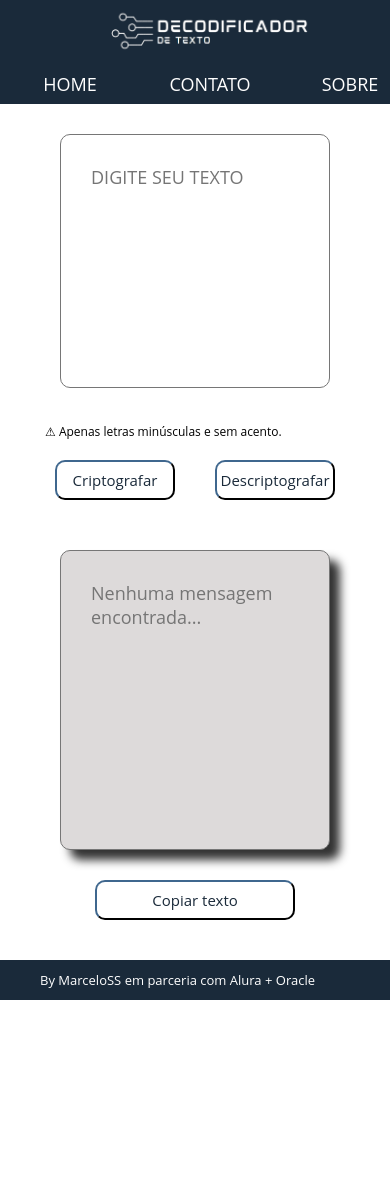
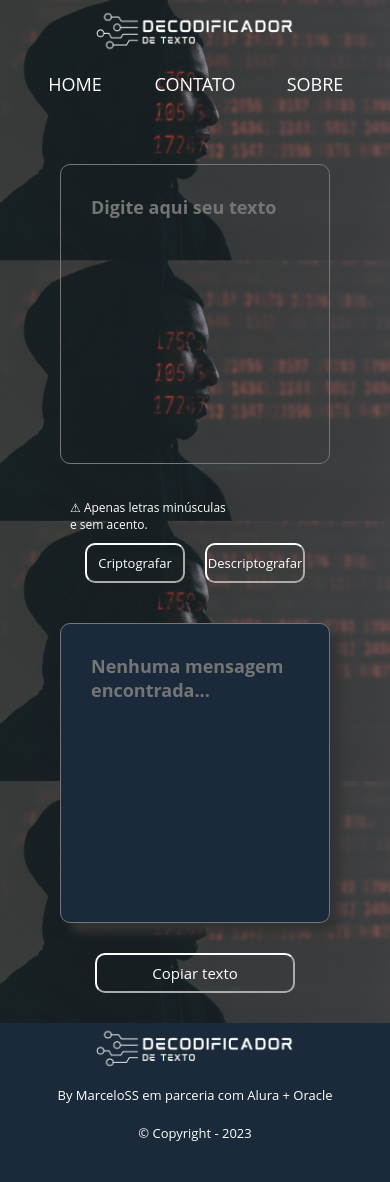
Before and after one commit to marcelossilvaa/decodificador_alura, a plain HTML site: page index.html in a window 390 px wide. Before the commit the page ends 1000 px from the top, so only its background shows below. Drawn offline with Linux system fonts and the light colour scheme.

Commit message:
Atualização

```diff
--- a/contato.css
+++ b/contato.css
@@ -4,19 +4,26 @@
     box-sizing: border-box;
     font-family: 'Open Sans', sans-serif;
 }
+body {
+    background-image: url(./Logos/section-background.jpg);
+    background-size: 100%;
+    width: 100%;
+}
 
 /* Título ---------------*/
 .barra{
+    position: relative;
+    width: 940px;
+    margin: 0 auto;
+
     color: rgb(255, 255, 255);
-    background-color: #1a2a3a;
     display: flex;
     align-items:center;
     justify-content:space-between ;
-    padding: 5px 40px;
+    padding: 10px 40px;
 }
 .logo1{
     width: 350px;
-
 }
 
 .btntitulo{
@@ -36,7 +43,6 @@
 .divbotoes{
     display: flex;
     gap: 40px;
-
 }
 
 .divbotoes :hover{
@@ -45,7 +51,7 @@
 /* Menu --------------------------------*/
 .menu{
     color: #ffffff;
-    height: 380px;
+    height: 650px;
     display:flex;
     align-items: center;
     justify-content: center;
@@ -71,6 +77,7 @@
     flex-direction: column;
 }
 .logomarca{
+    color: #ffffff;
     margin: 5px;
     width: 60px;
     justify-content: space-between;
@@ -87,16 +94,32 @@
     font-size: 13px;
     color: white;
     background-color: #1a2a3a;
-    display: flex;
-    align-items:center;
-    justify-content:space-between ;
+
     padding: 0px 40px;
     width: 100%;
-    height: 60px;
+    height: auto;
     position: absolute;
 }
+.footer-descricao{
+    display: flex;
+    flex-direction: column;
+    align-items: center;
+    margin-bottom: 30px;
+}
+.footer-descricao-dados{
+    padding: 10px;
+}
 
+/*----------------------------------------- RESPONSIVIDADE */
 
+@media (min-width: 1250px){
+    .barra{
+        width: 1200px;
+    }
+    .section{
+        width: 1200px;
+    }
+}
 
 @media (max-width: 730px){
     .menu{
--- a/index.html
+++ b/index.html
@@ -5,12 +5,12 @@
     <meta http-equiv="X-UA-Compatible" content="IE=edge">
     <meta name="viewport" content="width=device-width, initial-scale=1.0">
     <link rel="stylesheet" href="inicio.css">
-    <title>Decodificador de Textoo</title>
+    <title>Decodificador de Texto</title>
 </head>
 <body>
     <header class="barra">
         <a href="index.html" class=""><img src="LogoDecodificador.png" alt="img-1" class="logo1"></a>
-        <div class="divbotoes">
+        <div class="botoesbarra">
             <a href="index.html"><button class="btntitulo">Home</button></a>
             <a href="contato.html"><button class="btntitulo">Contato</button></a>
             <a href="l1nq.com/ksZnB"><button class="btntitulo">Sobre</button></a>
@@ -18,13 +18,12 @@
     </header>
 
     <main class="section">
-            <div class="divmenu">
-                <div>
-                    <textarea name="texto1" id="txt1" cols="60" rows="8" placeholder="DIGITE SEU TEXTO" class="texto1"></textarea>
+            <div>
+                <div class="divmenu">
+                    <textarea name="texto1" id="txt1" cols="60" rows="10" placeholder="Digite aqui seu texto" class="texto1"></textarea>
                     <dd class="descricao">⚠ Apenas letras minúsculas e sem acento.</dd>
                 </div>
-
-                <div class="botoes">
+                <div class="botoesmenu">
                     <button class="btn" onclick="btnEncriptar()">Criptografar</button>
                     <button class="btn" onclick="btnDesencriptar()">Descriptografar</button>
                 </div>
@@ -39,7 +38,11 @@
             </div>
     </main>
     <footer class="footer">
-        By MarceloSS em parceria com Alura + Oracle
+        <div class="footer-descricao">
+            <img src="LogoDecodificador.png" alt="" class="logo-footer">
+            <p class="footer-descricao-dados">By MarceloSS em parceria com Alura + Oracle</p>
+            <p class="footer-descricao-dados">© Copyright - 2023</p>
+        </div>
     </footer>
 
 
--- a/inicio.css
+++ b/inicio.css
@@ -4,21 +4,26 @@
     box-sizing: border-box;
     font-family: 'Open Sans', sans-serif;
 }
-html, body{
-    height: 100%;
+body {
+    background-image: url(./Logos/section-background.jpg);
+    background-size: 100%;
+    width: 100%;
 }
 
 /* Título ---------------*/
 .barra{
+    position: relative;
+    width: 940px;
+    margin: 0 auto;
+
     color: rgb(255, 255, 255);
-    background-color: #1a2a3a;
     display: flex;
     align-items:center;
     justify-content:space-between ;
     padding: 10px 40px;
 }
 .logo1{
-    width: 350px;
+    width: 400px;
 }
 
 .btntitulo{
@@ -35,108 +40,123 @@ html, body{
     transition: 0.4s;
 }
 
-.divbotoes{
+.botoesbarra{
     display: flex;
     gap: 40px;
+}
+
+.botoesbarra :hover{
+    border-bottom: 2px solid #ffffff;
+}
+
+/* Seção -----------------------------------------------------------------------------------*/
+.section{
+    position: relative;
+    width: 940px;
+    height: 820px;
+    margin: 0 auto;
+    box-sizing: border-box;
+    display: flex;
+    margin-top: 30px;
+
+
+}
+/* Menu 1 --------------------------------*/
+.divmenu{
+    width: 60%;
+}
+.botoesmenu{
+    display: flex;
+    align-items: center;
+    justify-content: center;
 
 }
 
-.divbotoes :hover{
-    border-bottom: 2px solid #ffffff;
+.botoesmenu :hover{
+    background-color: #1a2a3a;
+    border-color: #1a2a3a;
+    font-size: 17px;
+}
+.botoesmenu :active{
+    background-color: transparent;
+    border-color: #dddada;
 }
 
-
-
-/* Seção -----------------------------------------------------------------------------------*/
-/* Menu 1 --------------------------------*/
-.section{
-    position: relative;
-    width: 100%;
-    display: grid;
-    grid-template-columns: 1fr 500px;
-    background-color: rgb(255, 255, 255);
-    padding-bottom: 2.5rem;
-}
-
-.divmenu{
-    position:relative;
-    margin: 35px;
-    padding: 10px;
-    background-color: rgb(255, 255, 255);
-    display: flex;
-    flex-wrap: wrap;
-    justify-content: center;
-
-
-    transition: 0.5s;
-    cursor: pointer;
-}
-.botoes{
-    display: flex;
+.btn{
     align-items: center;
-}
-.botoes :hover{
-        background-color: #1a2a3a;
-        color: #ffffff;
-}
-.btn{
-    color: #1a2a3a;
-    background-color: #ffffff;
+    color: #ffffff;
+    background-color: transparent;
     font-size: 15px;
-    margin: 20px;
+    margin: 20px 30px;
     height: 40px;
     width: 200px;
     border-radius: 10px;
-    border-color: #1a2a3a;
+    border-color: #ffffff;
     cursor: pointer;
-
 }
 
 .descricao{
+    color: #ffffff;
     font-size: 12px;
-    margin-left: 15px;
+    margin-left: 40px;
 }
 
 /* Menu 2 --------------------------------*/
 .divmenu2{
-    padding: 10px;
-    background-color: rgb(255, 255, 255);
     display: flex;
     flex-direction: column;
     align-items: center;
+    width: 40%;
+
 }
 
 .btncopiar{
-    color: #1a2a3a;
-    background-color: #ffffff;
+    color: #ffffff;
+    background-color: transparent;
     font-size: 15px;
     height: 40px;
     width: 200px;
     border-radius: 10px;
-    border-color: #1a2a3a;
+    border-color: #ffffff;
     cursor: pointer;
 }
 
 .btncopiaracao :hover{
     background-color: #1a2a3a;
-    color: #ffffff;
+    color: rgb(255, 255, 255);
+    border-color: #1a2a3a;
+    font-size: 17px;
+
+}
+.btncopiaracao :active{
+    background-color: transparent;
+    border-color: #dddada;
+
 }
 
 /* TextosArea --------------------------------*/
 .texto1{
+    color: #ffffff;
+    font-weight: bold;
     font-size: 18px;
     padding: 30px;
     margin: 30px;
     border-radius: 10px;
     resize:none;
+    background-color: transparent;
+}
+.texto1 :hover{
+
 }
 .texto2{
+    color: #ffffff;
     font-size: 18px;
+        font-weight: bold;
     padding: 30px;
     margin: 30px;
     border-radius: 10px;
     resize:none;
-    background-color: #dddada;
+    background-color: #1a2a3a;
     box-shadow: 10px 10px 10px  rgb(51, 51, 51);
 
 
@@ -146,59 +166,59 @@ html, body{
     font-size: 13px;
     color: white;
     background-color: #1a2a3a;
-    display: flex;
-    align-items:center;
 
     padding: 0px 40px;
     width: 100%;
-    height: 2.5rem;
+    height: auto;
     position: absolute;
+}
+.footer-descricao{
+    display: flex;
+    flex-direction: column;
+    align-items: center;
+    margin-bottom: 30px;
+}
+.footer-descricao-dados{
+    padding: 10px;
 }
 
 
 
 /*----------------------------------------- RESPONSIVIDADE */
-@media (min-width: 1800px){
 
-}
-
-@media (min-width: 1500px){
-    .texto1{
-        width: 800px;
+@media (min-width: 1250px){
+    .barra{
+        width: 1200px;
+    }
+    .section{
+        width: 1200px;
     }
 }
 
 @media (max-width: 1250px){
+    .section{
+        height: 600px;
+    }
     .texto1{
         width: 500px;
-    }
-}
-
-@media (max-width: 1150px){
-    .section{
-        grid-template-columns: 1fr 400px;
-    }
-    .texto1{
-        width: 400px;
-    }
-    .texto2{
-        width: 300px;
-    }
-}
-
-@media (max-width: 1100px){
-    .section{
-        grid-template-columns: 1fr 350px;
     }
     .texto2{
         width: 300px;
     }
 
 }
-
 @media (max-width: 925px){
-    .divmenu{
-        margin: 10px;
+    .barra{
+        width: auto;
+        flex-wrap: wrap;
+        flex-direction: column;
+    }
+    .section{
+        display: flex;
+        align-items: center;
+        flex-direction: column;
+        width: 100%;
+        height: 100%;
     }
     .logo1{
         width: 250px;
@@ -207,54 +227,56 @@ html, body{
         width: 130px;
     }
     .texto2{
-        width: 250px;
+        width: 400px;
     }
     .texto1{
-        width: 300px;
+        width: 400px;
+    }
+    .footer{
+        margin-top: 30px;
+    }
+    .logo-footer{
+        width: 400px;
     }
 }
 
 @media (max-width: 730px){
-    .section{
-        grid-template-columns:500px;
-        display: flex;
-        align-items: center;
-        flex-wrap: wrap;
-        flex-direction: column;
-    }
-    .barra{
-        flex-wrap: wrap;
-        flex-direction: column;
-    }
     .texto2{
         width: 400px;
         height: 300px;
     }
     .texto1{
+        height: 300px;
         width: 400px;
     }
 
     .btn{
         width: 150px;
     }
-    .btntitulo{
-        font-size: 18px;
-    }
 }
+
 @media (max-width: 480px){
     .logo1{
         width: 200px;
     }
+    .botoesbarra{
+        gap: 20px;
+    }
     .texto2{
         width: 300px;
-        height: 300px;
     }
     .texto1{
         width: 300px;
     }
     .btn{
-        width: 120px;
+        margin: 10px;
+        font-size: small;
+        width: 100px;
     }
+    .logo-footer{
+        width: 300px;
+    }
+
 }
 
 @media (max-width: 400px){
@@ -278,4 +300,7 @@ html, body{
         margin: 0px;
         padding: 0px;
     }
+    .logo-footer{
+        width: 200px;
+    }
 }
```
Also changed, not shown: contato.html (+6 -4 lines), Logos/section-background.jpg (added).
